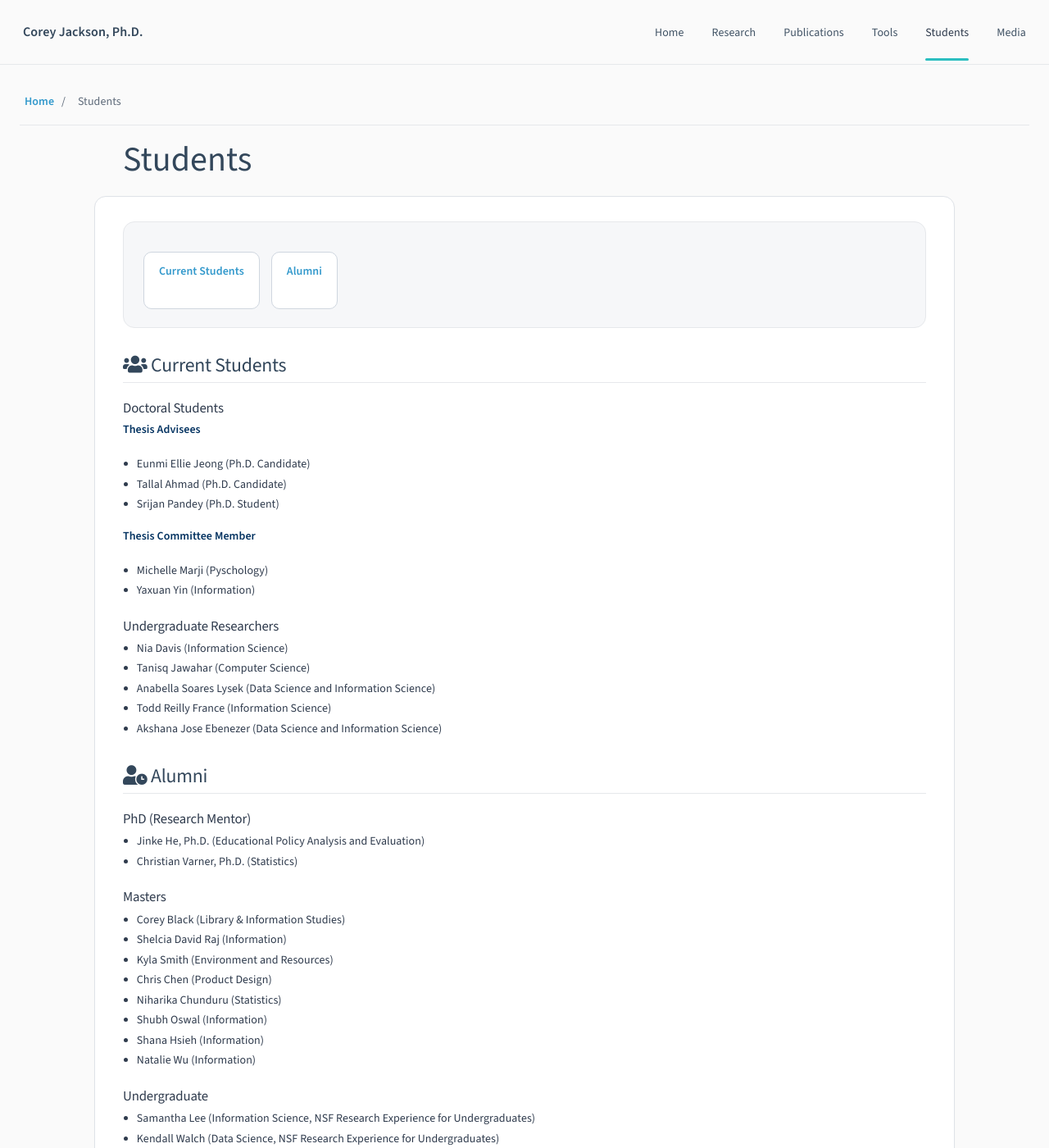
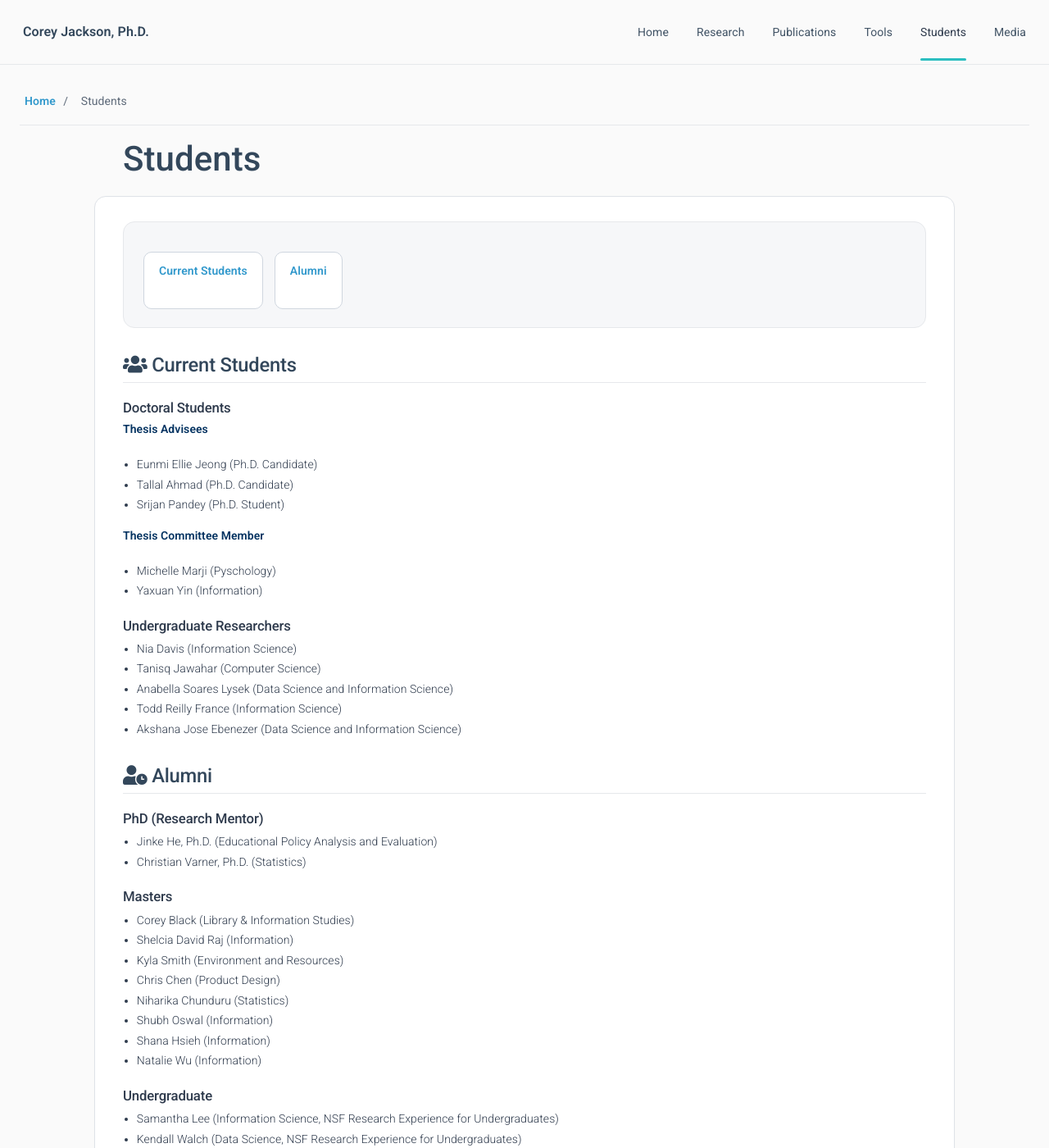
Before and after one commit to cjacks04/cjacks04.github.io, a Jekyll site: the page built from students.md, in a window 1280 px wide and 1400 px high. Shown: the whole window at 82% size. Built offline with Jekyll 4.4.1, drawn with Linux system fonts in a browser that asks for light colours; nearby versions of some CDN libraries; a style sheet for code colours, icons or effects is not loaded.

Commit message:
Restore default site font

```diff
--- a/assets/css/accessibility-mobile.css
+++ b/assets/css/accessibility-mobile.css
@@ -1,9 +1,3 @@
-@import url('https://fonts.googleapis.com/css2?family=Source+Sans+3:wght@300;400;500;600;700&display=swap');
-
-body {
-  font-family: 'Source Sans 3', sans-serif;
-}
-
 button,
 input,
 select,
```
